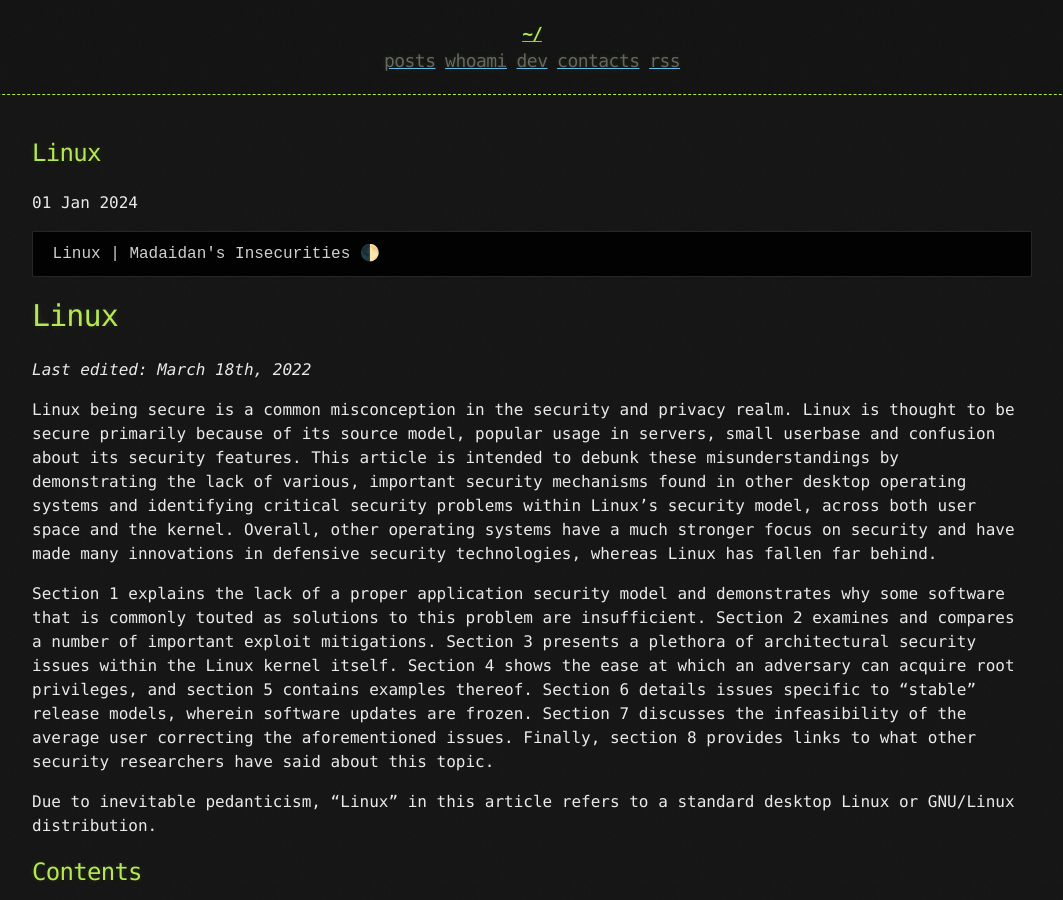
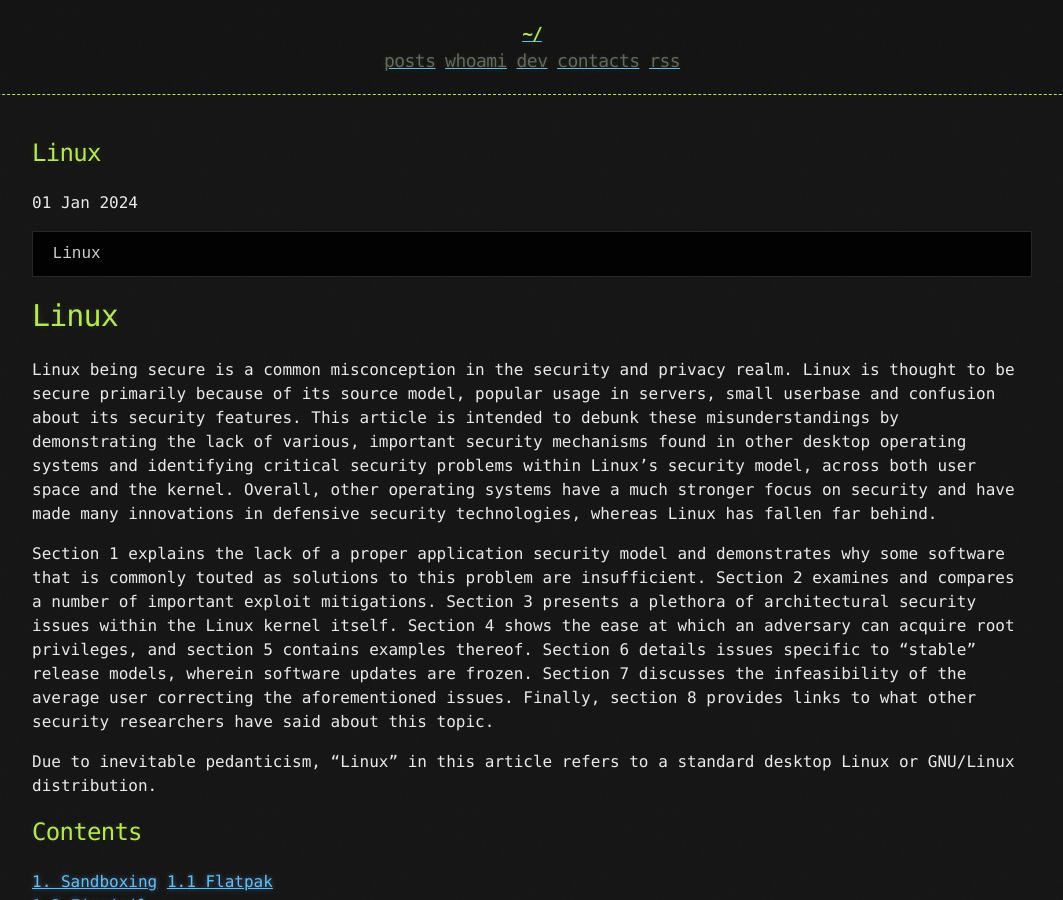
Before and after one commit to znkkw/znkkw.github.io, a Jekyll site: the page built from _posts/2024-01-01-Linux.md, in a window 1280 px wide and 900 px high. Shown: the whole window, without its empty margins (108-1171 px from the left). Built offline with Jekyll 4.4.1, drawn with Linux system fonts in a browser that asks for light colours.

Commit message:
Update 2024-01-01-Linux.md

```diff
--- a/_posts/2024-01-01-Linux.md
+++ b/_posts/2024-01-01-Linux.md
@@ -1,9 +1,9 @@
-     Linux | Madaidan's Insecurities 🌓
+     Linux
 
 Linux
 =====
 
-_Last edited: March 18th, 2022_
+
 
 Linux being secure is a common misconception in the security and privacy realm. Linux is thought to be secure primarily because of its source model, popular usage in servers, small userbase and confusion about its security features. This article is intended to debunk these misunderstandings by demonstrating the lack of various, important security mechanisms found in other desktop operating systems and identifying critical security problems within Linux's security model, across both user space and the kernel. Overall, other operating systems have a much stronger focus on security and have made many innovations in defensive security technologies, whereas Linux has fallen far behind.
 
```
